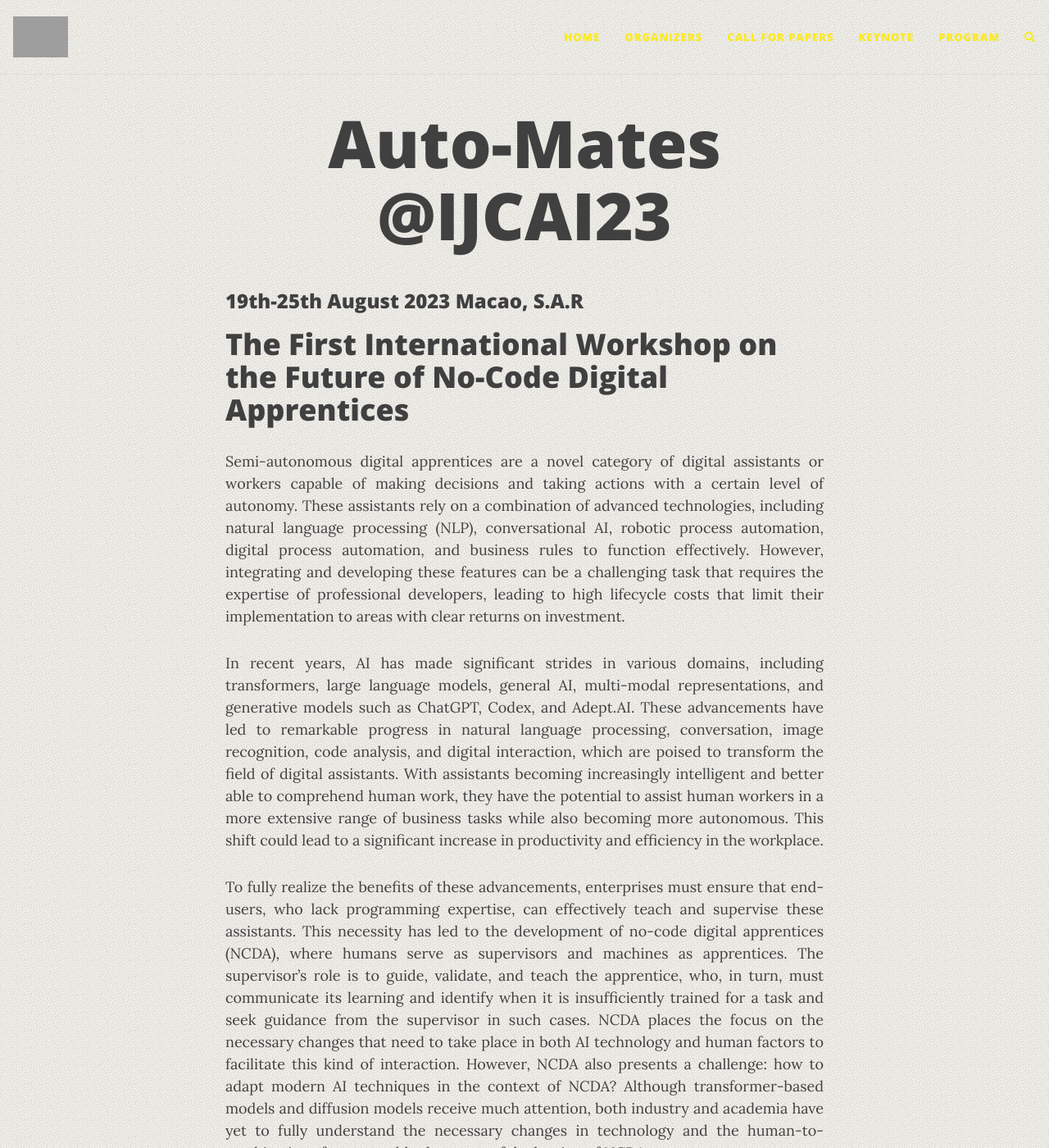
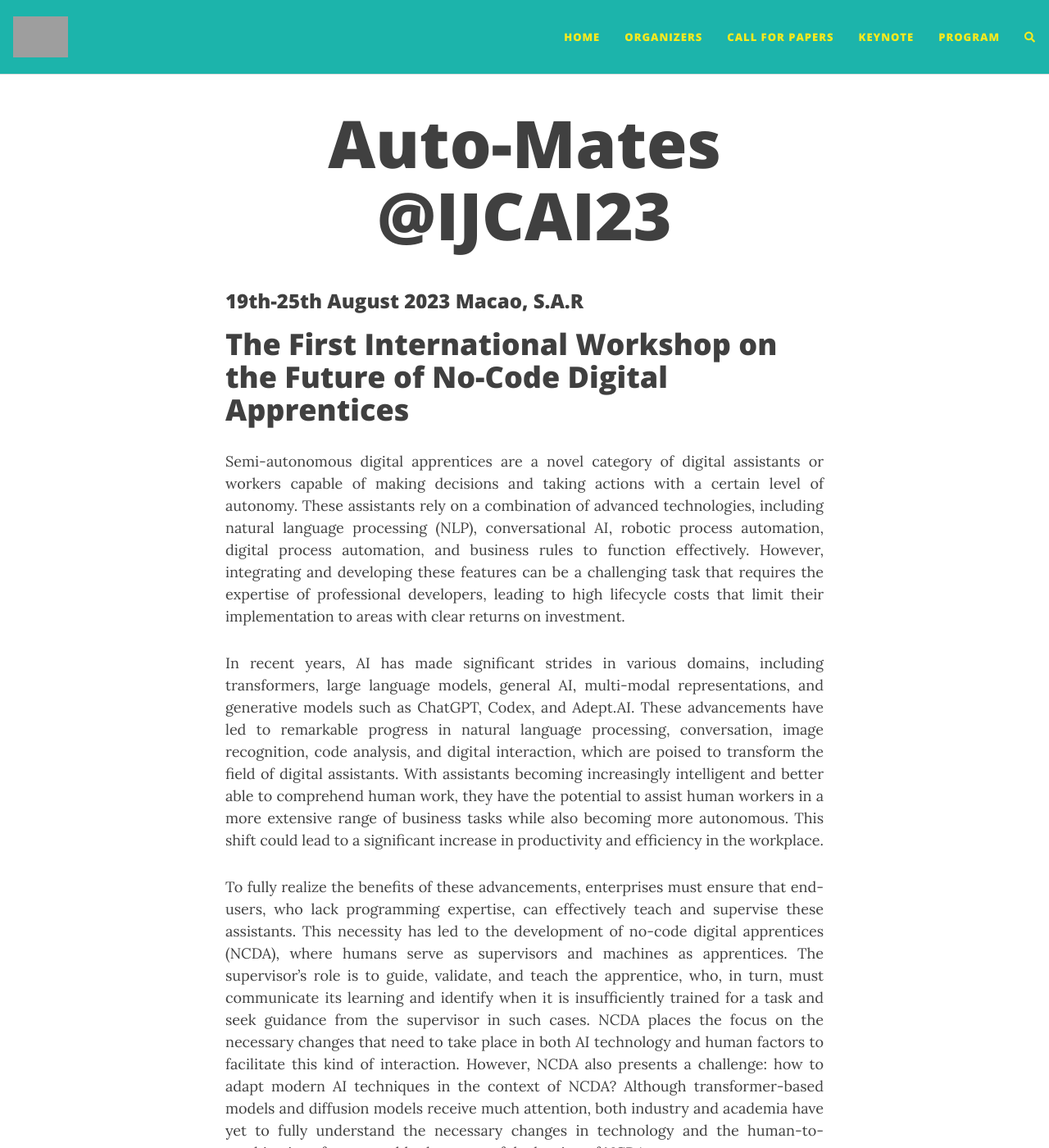
Before and after one commit to IJCAI23AutoMates/IJCAI23AutoMates..github.io, a Jekyll site: the page built from index.md, in a window 1280 px wide and 1400 px high. Shown: the whole window at 82% size. Built offline with Jekyll 4.4.1, drawn with Linux system fonts in a browser that asks for light colours; nearby versions of some CDN libraries; comment, search, counter and statistics services are not loaded; grey boxes are pictures that could not be loaded.

Commit message:
Update _config.yml

```diff
--- a/_config.yml
+++ b/_config.yml
@@ -144,9 +144,9 @@ footer-hover-col: "#0085A1"
 # Alternatively, the navbar, footer, and page background can be set to an image
 # instead of colour
 
-navbar-img: "/assets/img/bgimage.png"
-footer-img: "/assets/img/bgimage.png"
-page-img: "/assets/img/bgimage.png"
+# navbar-img: "/assets/img/bgimage.png"
+# footer-img: "/assets/img/bgimage.png"
+# page-img: "/assets/img/bgimage.png"
 
 # Suggest a colour for mobile browsers to use as the browser's theme. This is only supported by a few mobile browsers.
 #mobile-theme-col: "#0085A1"
```
